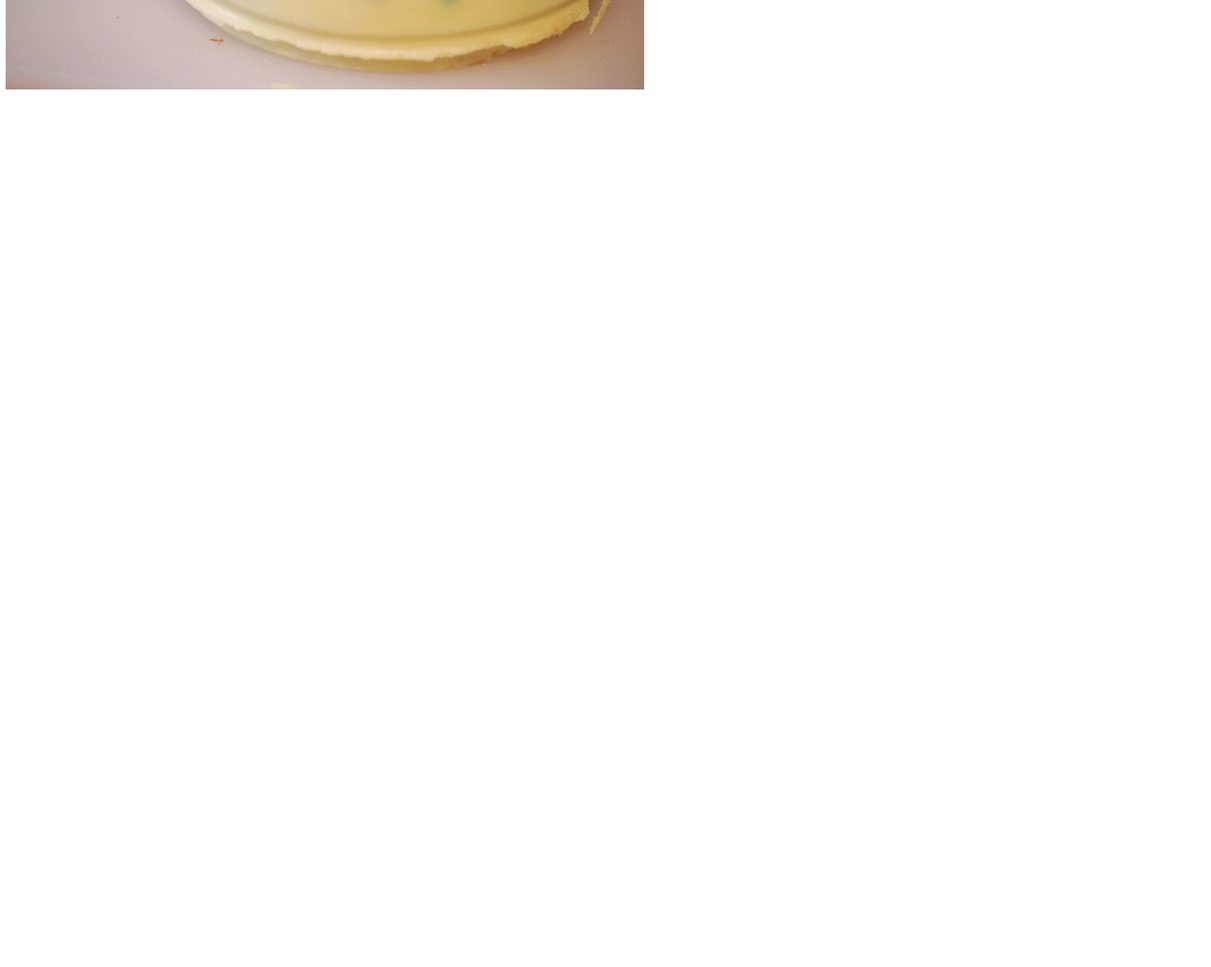
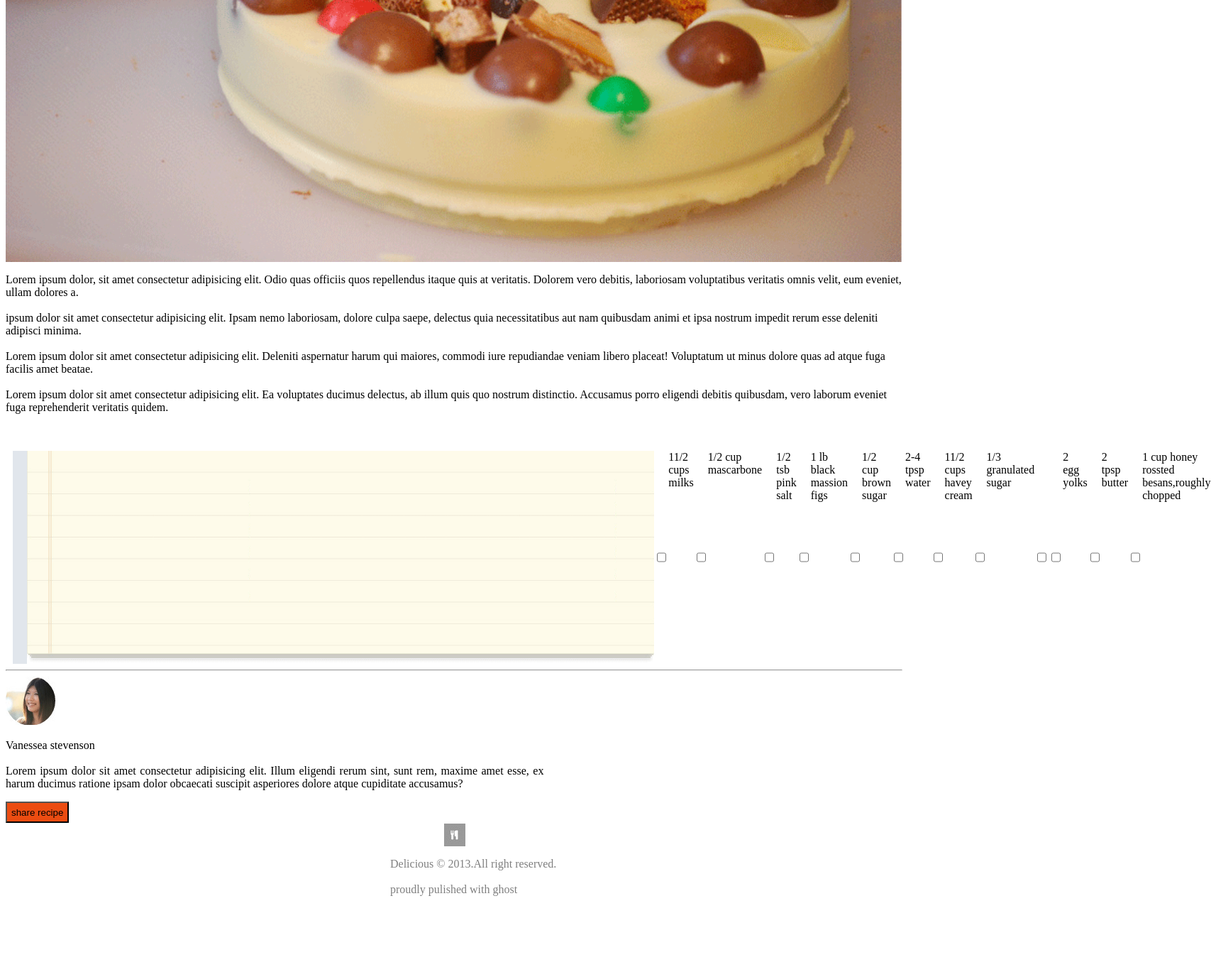
Before and after one commit to NoorAzar11/Chocolate-Pizza, a plain HTML site: page index.html in a window 1280 px wide. Shown: the part 712-2074 px from the top of the page at 71% size, 1707 px wide, since content can reach past the window. Before the commit the page ends 850 px from the top, so only its background shows below. Drawn offline with Linux system fonts and the light colour scheme.

Commit message:
Noorpart

```diff
--- a/index.html
+++ b/index.html
@@ -50,7 +50,64 @@
 
 
 
-<img src="images/choco-pizza.png" alt="">
+<img src="images/choco-pizza.png" alt="" class="center">
+
+<p>
+    Lorem ipsum dolor, sit amet consectetur adipisicing elit. Odio quas officiis quos repellendus itaque quis at veritatis. Dolorem vero debitis, laboriosam voluptatibus veritatis omnis velit, eum eveniet, ullam dolores a.
+    <br> <br>
+     ipsum dolor sit amet consectetur adipisicing elit. Ipsam nemo laboriosam, dolore culpa saepe, delectus quia necessitatibus aut nam quibusdam animi et ipsa nostrum impedit rerum esse deleniti adipisci minima.
+     <br> <br>
+
+    Lorem ipsum dolor sit amet consectetur adipisicing elit. Deleniti aspernatur harum qui maiores, commodi iure repudiandae veniam libero placeat! Voluptatum ut minus dolore quas ad atque fuga facilis amet beatae.
+    <br> <br>
+    Lorem ipsum dolor sit amet consectetur adipisicing elit. Ea voluptates ducimus delectus, ab illum quis quo nostrum distinctio. Accusamus porro eligendi debitis quibusdam, vero laborum eveniet fuga reprehenderit veritatis quidem.
+</p>
+
+<br> <br>
+<div id="checkbox">
+<img src="images/list-bg.png" id="image">
+
+
+<input type="checkbox" name="check1" value="11/2 cups milks">
+<label for="11/2 cups milks"> 11/2 cups milks</label>
+<input type="checkbox" name="check2" value="1/2 cup mascarbone" >
+<label for="1/2 cup mascarbone">1/2 cup mascarbone</label>
+<input type="checkbox" name="check3" value="1/2 tsb pink salt">
+<label for="1/2 tsb pink salt">1/2 tsb pink salt</label>
+<input type="checkbox" name="check4" value="1 lb black massion figs">
+<label for="1 lb black massion figs">1 lb black massion figs</label>
+<input type="checkbox" name="check5" value="1/2 cup brown sugar">
+<label for="1/2 cup brown sugar">1/2 cup brown sugar</label>
+<input type="checkbox" name="check6" value="2-4 tpsp water">
+<label for="2-4 tpsp water">2-4 tpsp water</label>
+<input type="checkbox" name="check7" value="11/2 cups havey cream">
+<label for="11/2 cups havey crea">11/2 cups havey cream</label>
+<input type="checkbox"name="check8" value="1/3 granulated sugar">
+<label for="1/3 granulated sugar">1/3 granulated sugar</label>
+<input type="checkbox" name="check9" value="2 egg yolks">
+<label for="2 egg yolks"></label>
+<input type="checkbox" name="check10" value="1 lemon,juiced">
+<label for="1 lemon,juiced">2 egg yolks</label>
+<input type="checkbox" name="check11" value="2 tpsp butter">
+<label for="2 tpsp butter">2 tpsp butter</label>
+<input type="checkbox" name="check12" value="1 cup honey rossted besans,roughly chopped">
+<label for="1 cup honey rossted besans,roughly chopped">1 cup honey rossted besans,roughly chopped</label>
+
+</div>
+
+<hr>
+
+<img src="images/van-pic.png">
+<p id="ven">
+    Vanessea stevenson
+    <br> <br>
+    Lorem ipsum dolor sit amet consectetur adipisicing elit. Illum eligendi rerum sint, sunt rem, maxime amet esse, ex harum ducimus ratione ipsam dolor obcaecati suscipit asperiores dolore atque cupiditate accusamus?
+</p>
+
+<input type="submit" name="button" value="share recipe" id="button">
+
+
+
 </main>
 
 
@@ -58,6 +115,15 @@
 
 <footer>
 
+<img src="images/small-logo.png">
+
+<p>
+    Delicious &COPY; 2013.All right reserved.</p> <br> <br>
+
+    <p>
+        proudly pulished with ghost
+
+</p>
 
 </footer>
 </body>
--- a/style.css
+++ b/style.css
@@ -59,3 +59,70 @@ body main div p{
     font-size: 10px;
     opacity: 0.5;
 }
+
+
+.center {
+    display: block;
+    margin-left: auto;
+    margin-right: auto;
+    width: 100%;
+    height: 65%;
+  }
+
+  #image{
+      position: relative;
+    display: block;
+    margin-left: auto;
+    margin-right: auto;
+  }
+
+
+  #checkbox{
+      position:relative;
+      display: inline-block;
+     left: 10px;
+      padding-left: 20px;
+    display: flex;
+    width: 50%;
+    height: 300px;
+    background-image: url(images\list-bg.png);
+    background-repeat: no-repeat;
+    background-color: #e1e6ec;
+    background-size: contain;
+
+
+
+  }
+  #ven{
+      text-align: justify;
+      width: 60%;
+  }
+
+ #button {
+
+background-color: rgb(236, 76, 17);
+width: auto;
+height: 30px;
+right: 100px;
+bottom: -10px;
+
+
+  }
+footer{
+    height: 200px;
+}
+
+
+  footer img{
+
+    display: block;
+    margin-left: auto;
+    margin-right: auto;
+  }
+
+  footer p{
+      position: absolute;
+      text-align: center;
+      left: 550px;
+      opacity: 0.5;
+  }
```
